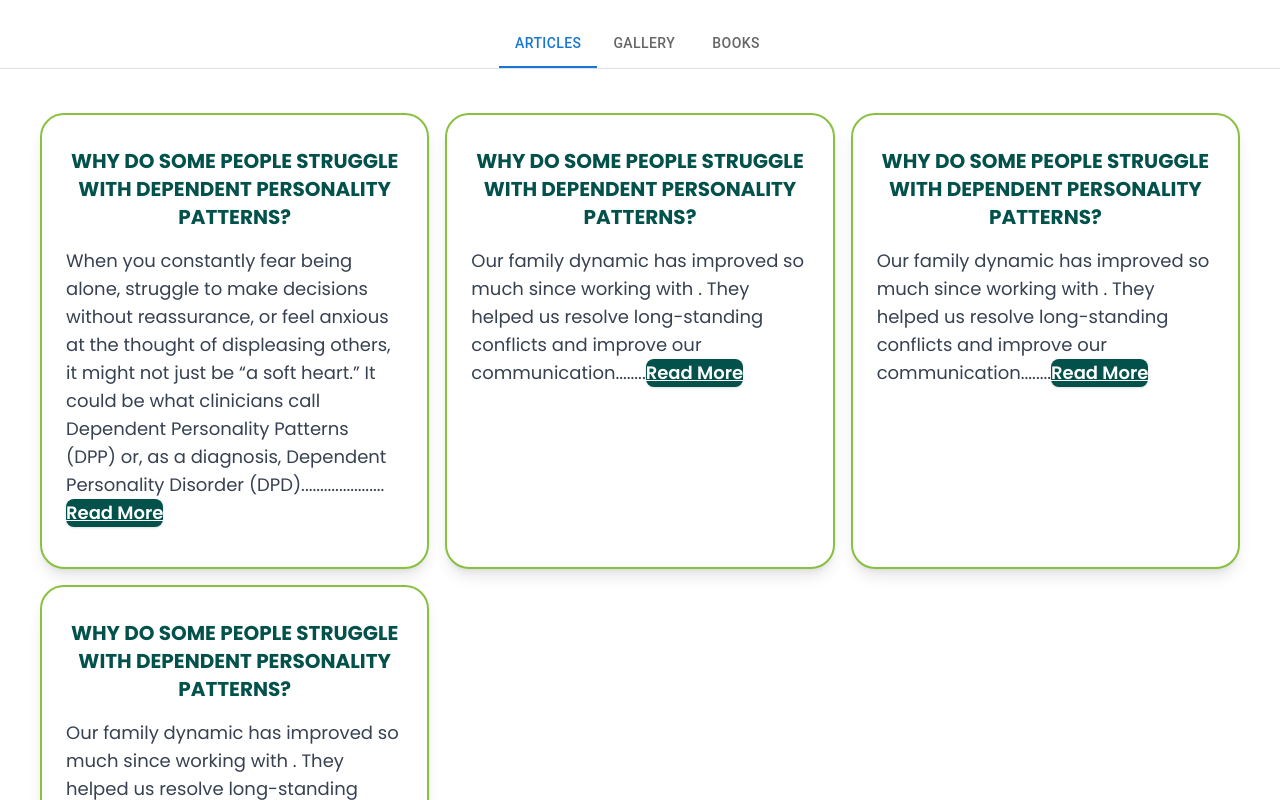
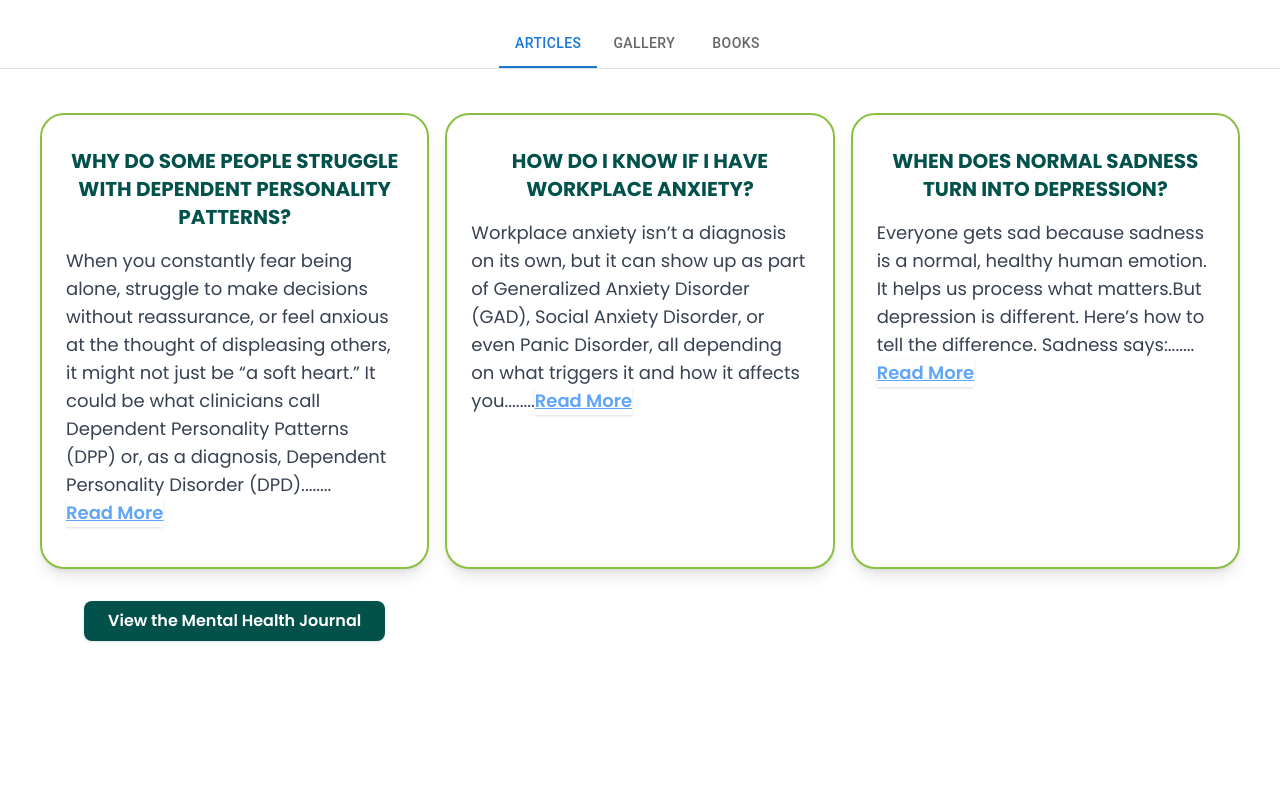
Before and after one commit to AllSparkTech100/MHS_V3, a React (Vite) app: page /library in a window 1280 px wide. Shown: the part 700-1500 px from the top of the page. Built offline with nearby package versions, Linux system fonts and the light colour scheme; a web font is replaced by a local one.

Commit message:
resource page updates

```diff
--- a/src/Components/Cards/ServiceCard.jsx
+++ b/src/Components/Cards/ServiceCard.jsx
@@ -61,7 +61,7 @@ function ServiceCard() {
     return (
         <div className="w-full px-2 py-8">
             <div
-                className="grid grid-cols-1 sm:grid-cols-2 md:grid-cols-3 lg:grid-cols-4 gap-5 lg:gap-3
+                className="grid grid-cols-1 sm:grid-cols-2 md:grid-cols-2 lg:grid-cols-3 gap-5 lg:gap-3
                 "
             >
                 {services.map((service, idx) => (
--- a/src/Components/Organization/Articles.jsx
+++ b/src/Components/Organization/Articles.jsx
@@ -3,23 +3,18 @@ function Articles() {
     const Posts = [
         {
             title: "WHY DO SOME PEOPLE STRUGGLE WITH DEPENDENT PERSONALITY PATTERNS?",
-            text: "When you constantly fear being alone, struggle to make decisions without reassurance, or feel anxious at the thought of displeasing others, it might not just be “a soft heart.” It could be what clinicians call Dependent Personality Patterns (DPP) or, as a diagnosis, Dependent Personality Disorder (DPD)...............",
+            text: "When you constantly fear being alone, struggle to make decisions without reassurance, or feel anxious at the thought of displeasing others, it might not just be “a soft heart.” It could be what clinicians call Dependent Personality Patterns (DPP) or, as a diagnosis, Dependent Personality Disorder (DPD).",
             link: "https://medium.com/@mentalhealthispreservedwealth/why-do-some-people-struggle-with-dependent-personality-patterns-6f5b94da01f5"
         },
         {
-            title: "WHY DO SOME PEOPLE STRUGGLE WITH DEPENDENT PERSONALITY PATTERNS?",
-            text: "Our family dynamic has improved so much since working with . They helped us resolve long-standing conflicts and improve our communication.",
-            link: "https://medium.com/@mentalhealthispreservedwealth/why-do-some-people-struggle-with-dependent-personality-patterns-6f5b94da01f5"
+            title: "HOW DO I KNOW IF I HAVE WORKPLACE ANXIETY?",
+            text: "Workplace anxiety isn’t a diagnosis on its own, but it can show up as part of Generalized Anxiety Disorder (GAD), Social Anxiety Disorder, or even Panic Disorder, all depending on what triggers it and how it affects you.",
+            link: "https://medium.com/@mentalhealthispreservedwealth/how-do-i-know-if-i-have-workplace-anxiety-ea007c9f741e"
         },
         {
-            title: "WHY DO SOME PEOPLE STRUGGLE WITH DEPENDENT PERSONALITY PATTERNS?",
-            text: "Our family dynamic has improved so much since working with . They helped us resolve long-standing conflicts and improve our communication.",
-            link: "https://medium.com/@mentalhealthispreservedwealth/why-do-some-people-struggle-with-dependent-personality-patterns-6f5b94da01f5"
-        },
-        {
-            title: "WHY DO SOME PEOPLE STRUGGLE WITH DEPENDENT PERSONALITY PATTERNS?",
-            text: "Our family dynamic has improved so much since working with . They helped us resolve long-standing conflicts and improve our communication.",
-            link: "https://medium.com/@mentalhealthispreservedwealth/why-do-some-people-struggle-with-dependent-personality-patterns-6f5b94da01f5"
+            title: "WHEN DOES NORMAL SADNESS TURN INTO DEPRESSION?",
+            text: "Everyone gets sad because sadness is a normal, healthy human emotion. It helps us process what matters.But depression is different. Here’s how to tell the difference. Sadness says:",
+            link: "https://medium.com/@mentalhealthispreservedwealth/when-does-normal-sadness-turn-into-depression-ed43f96461f7"
         },
     ];
     return (
@@ -37,14 +32,24 @@ function Articles() {
                                     {items.title}
                                 </h4>
                                 <p className="text-base md:text-lg px-2 pb-4 text-left text-gray-700 flex-1">
-                                    {items.text}.......<a href={items.link} className="inline-flex items-center gap-3 mb-2  text-white rounded-lg font-semibold shadow bg-[#02514b] transition-colors duration-200 underline"
+                                    {items.text}.......<a href={items.link} className="inline-flex items-center gap-3 mb-2  text-blue-400  font-semibold shadow transition-colors duration-200 underline"
                                         target="_blank">Read More</a>
                                 </p>
-                        {/* px-6 py-2 */}
                             </div>
                         </div>
                     )
                 })}
+                <div className="w-full flex justify-center mt-4">
+                    <a
+                        href="https://medium.com/@mentalhealthispreservedwealth"
+                        className="inline-flex items-center gap-3 mb-2 px-6 py-2 text-white rounded-lg font-semibold shadow bg-[#02514b] transition-colors duration-200"
+                        target="_blank"
+                        rel="noopener noreferrer"
+                    >
+
+                        View the Mental Health Journal
+                    </a>
+                </div>
             </div>
 
         </div>
```
